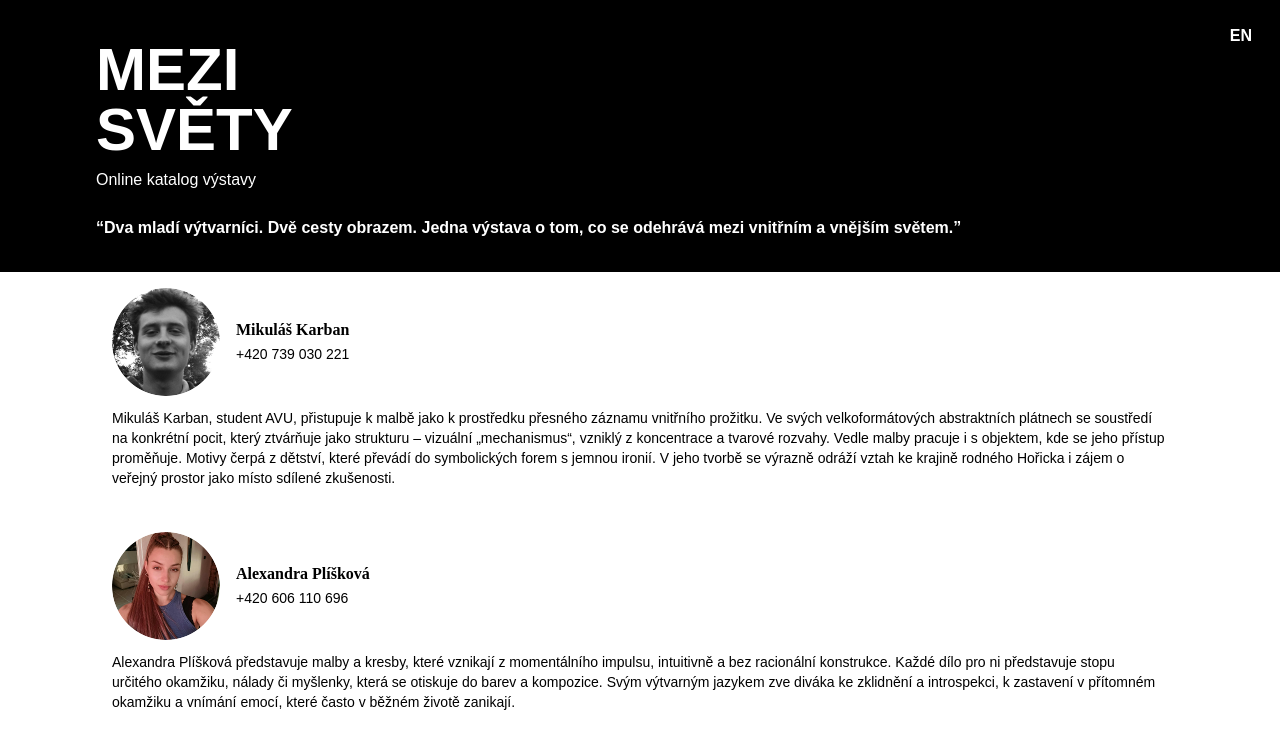
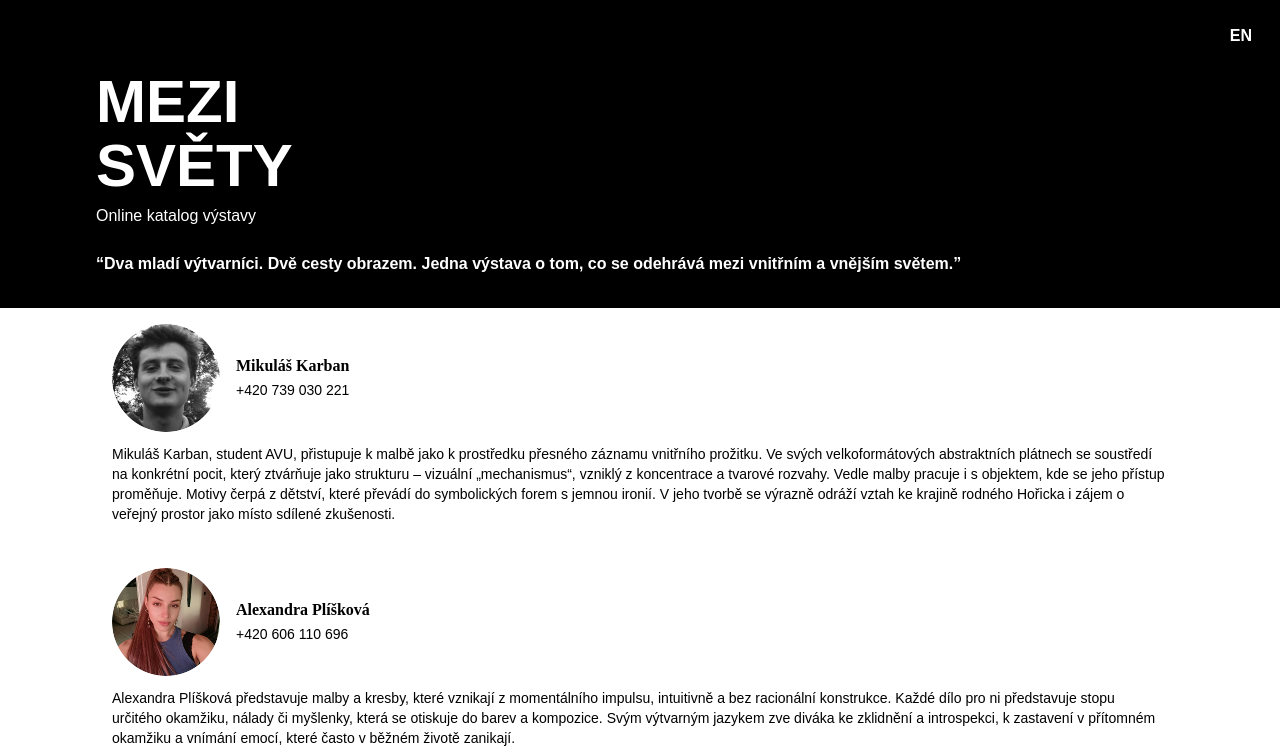
Before and after one commit to matejkajn/mezi-svety, a React (Vite) app: page / in a window 1280 px wide. Shown: the top 754 px of the page. Built offline with nearby package versions, Linux system fonts and the light colour scheme; a web font is replaced by a local one.

Commit message:
fix: header text

```diff
--- a/src/App.tsx
+++ b/src/App.tsx
@@ -30,8 +30,8 @@ function App() {
           >
             {language}
           </button>
-          <h1 className="font-extrabold text-6xl pt-8 pb-2 uppercase">
-            <div>{t("header.title1")}</div>
+          <h1 className="font-extrabold text-6xl pt-10 pb-2 uppercase mt-6">
+            <div className="pb-1">{t("header.title1")}</div>
             <div>{t("header.title2")}</div>
           </h1>
 
```
